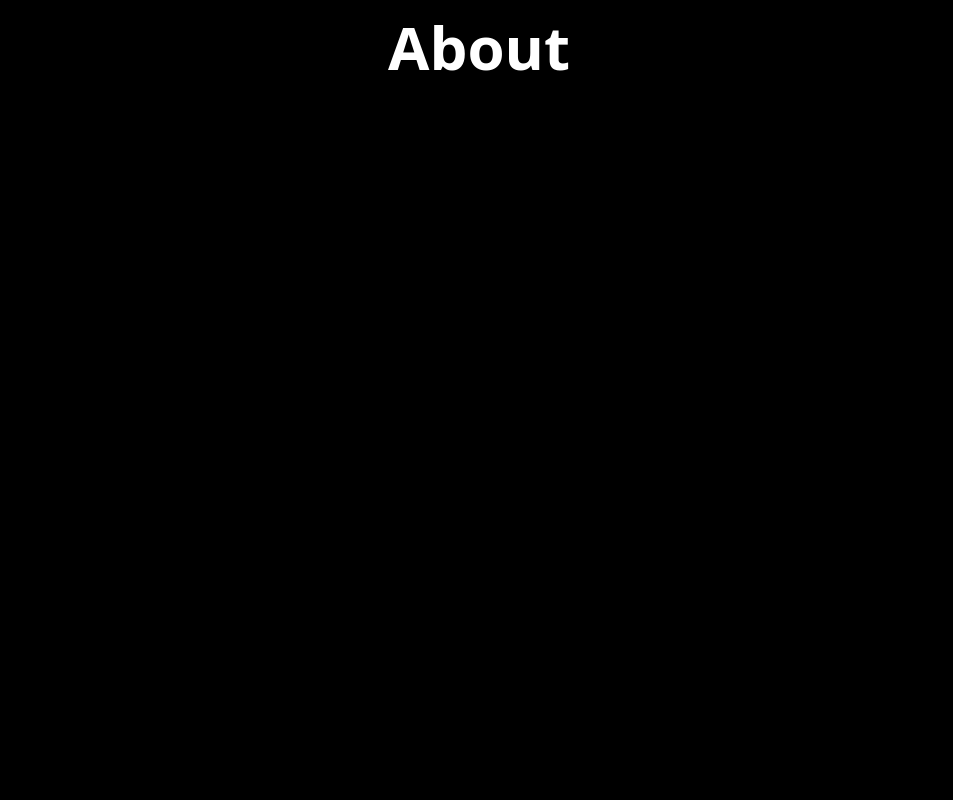
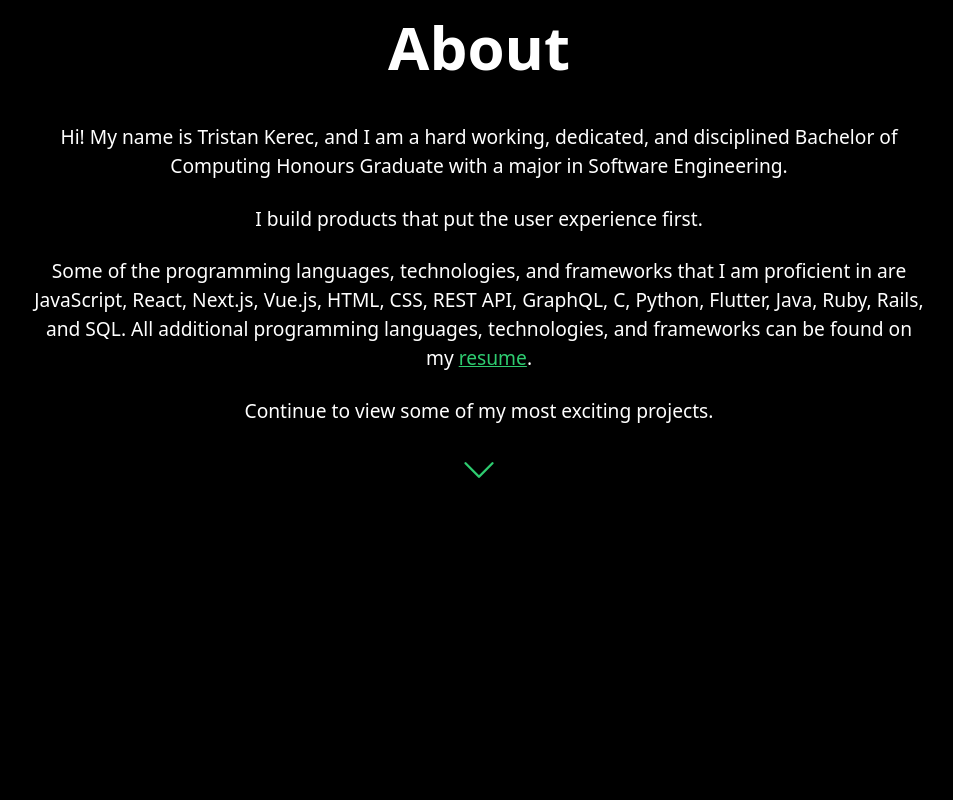
Before and after one commit to tristankerec/tristankerec.github.io, a React (Create React App) app: page / in a window 1280 px wide. Shown: the part 1400-2200 px from the top of the page, without its empty margins (161-1114 px from the left). Built offline with nearby package versions, Linux system fonts and the light colour scheme.

Commit message:
added about content and animations

```diff
--- a/src/App.css
+++ b/src/App.css
@@ -55,7 +55,76 @@
   font-size: 18px;
 }
 
+.h1TextAnim {
+  /* font-size: 60px; */
+  font-size: calc(40px + 2vmin);
+  opacity: 0;
+  animation: fadeAnimation 1s ease-in-out forwards;
+  animation-delay:0.5s;
+}
+
+.h2TextAnim {
+  /* font-size: 60px; */
+  font-size: calc(40px + 2vmin);
+  opacity: 0;
+  animation: fadeAnimation 1s ease-in-out forwards;
+  animation-delay:0.5s;
+}
+
+.h3TextAnim {
+  /* font-size: 60px; */
+  font-size: calc(40px + 2vmin);
+  opacity: 0;
+  animation: fadeAnimation 1s ease-in-out forwards;
+  animation-delay:0.5s;
+}
+
+.divAnim {
+  /* font-size: 60px; */
+  /* font-size: calc(40px + 2vmin); */
+  opacity: 0;
+  animation: fadeAnimation 1.5s ease-in-out forwards;
+  animation-delay:1.5s;
+}
+
+@keyframes fadeAnimation {
+  0% {
+    opacity: 0;
+  }
+  100% {
+    opacity: 1;
+  }
+}
+
+.h2TextAnim {
+  /* font-size: 30px; */
+  font-size: calc(13px + 2vmin);
+}
+.h3TextAnim {
+  /* font-size: 25px; */
+  font-size: calc(10px + 2vmin);
+}
+
 ::-webkit-scrollbar {
   width: 0.1px;
   background-color: transparent;
 }
+
+.hover-button {
+  position: relative;
+  top: 0;
+  transition: top 0.3s ease-in-out;
+  animation: hoverAnimation 1s infinite;
+}
+
+@keyframes hoverAnimation {
+  0% {
+    top: 0;
+  }
+  50% {
+    top: -5px;
+  }
+  100% {
+    top: 0;
+  }
+}
--- a/src/App.js
+++ b/src/App.js
@@ -3,8 +3,6 @@ import './App.css';
 import NavBar from './components/NavBar';
 import React from 'react';
 import { isMobile } from 'react-device-detect';
-// import { ChevronDown } from 'bootstrap-icons';
-
 
 function App() {
 
@@ -21,12 +19,13 @@ function App() {
         <h1 className="h1Text"  style={{fontSize:h1Size(), fontWeight:'bold'}}>
           Tristan Kerec
         </h1>
-        <h2 className='h2Text' style={{fontSize:h1Size() * 0.5, fontWeight:'normal'}}>
+        <h2 className='h2TextAnim' style={{fontSize:h1Size() * 0.5, fontWeight:'normal'}}>
           Bachelor of Computing Honours Graduate
           </h2>
-        <h3 className='h3Text' style={{ paddingBottom:'10px', fontSize:h1Size() * 0.43, fontWeight:'normal'}}>
+        <h3 className='h3TextAnim' style={{ paddingBottom:'10px', fontSize:h1Size() * 0.43, fontWeight:'normal'}}>
           University of Guelph, Ontario, Canada
         </h3>
+        <div className='divAnim'>
         <button
             class="btn btn-link text-decoration-none"
             type="button"
@@ -43,19 +42,33 @@ function App() {
             Download Resume
           </button>
         </a>
+        </div>
 
         <div style={{paddingBottom:'100vh'}}></div>
         <div ref={aboutRef} style={{paddingBottom:'20vh'}}/>
-        <h1 className="h1Text"  style={{fontSize:h1Size(), fontWeight:'bold', paddingBottom:'100vh'}}>
+        <h1 style={{fontSize:h1Size(), fontWeight:'bold', paddingBottom:'4vh'}}>
           About
         </h1>
-
+        <div style={{ textAlign:'center', maxWidth: '70vw', margin:'0 auto'}}>
+          <p style={{fontSize:h1Size() * .32, fontWeight:'normal', paddingBottom:'1vh'}}>Hi! My name is Tristan Kerec, and I am a hard working, dedicated, and disciplined Bachelor of Computing Honours Graduate with a major in Software Engineering.</p>
+          <p style={{fontSize:h1Size() * .32, fontWeight:'normal', paddingBottom:'1vh'}}>I build products that put the user experience first.</p>
+          <p style={{fontSize:h1Size() * .32, fontWeight:'normal', paddingBottom:'1vh'}}>Some of the programming languages, technologies, and frameworks that I am proficient in are JavaScript, React, Next.js, Vue.js, HTML, CSS, REST API, GraphQL, C, Python, Flutter, Java, Ruby, Rails, and SQL. All additional programming languages, technologies, and frameworks can be found on my <a href="/TristanKerecCV.pdf" target="_blank" style={{color: '#2ecc70'}}>resume</a>.</p>
+          <p style={{fontSize:h1Size() * .32, fontWeight:'normal', paddingBottom:'0vh'}}>Continue to view some of my most exciting projects.</p>
+          <button
+              class="btn btn-link text-decoration-none hover-button"
+              type="button"
+              style={{fontWeight:'500', color:'#2ecc70', fontSize:h1Size()*.6}}
+              onClick={() => portfolioRef.current.scrollIntoView({behavior: "smooth", block: "start"})}>
+                <i class="bi bi-chevron-down"></i>
+          </button>
+          <div style={{paddingBottom:'30vh'}}/>
+        </div>
         <div ref={portfolioRef} style={{paddingBottom:'20vh'}}/>
-        <h1 className="h1Text" style={{fontSize:h1Size(), fontWeight:'bold', paddingBottom:'100vh'}}>
+        <h1 style={{fontSize:h1Size(), fontWeight:'bold', paddingBottom:'100vh'}}>
           Portfolio
         </h1>
         <div ref={contactRef} style={{paddingBottom:'20vh'}}/>
-        <h1 className="h1Text" style={{fontSize:h1Size(), fontWeight:'bold', paddingBottom:'100vh'}}>
+        <h1 style={{fontSize:h1Size(), fontWeight:'bold', paddingBottom:'100vh'}}>
           Contact
         </h1>
       </div>
```
Also changed, not shown: 1 other file (tests, documents, lock files or other folders).
